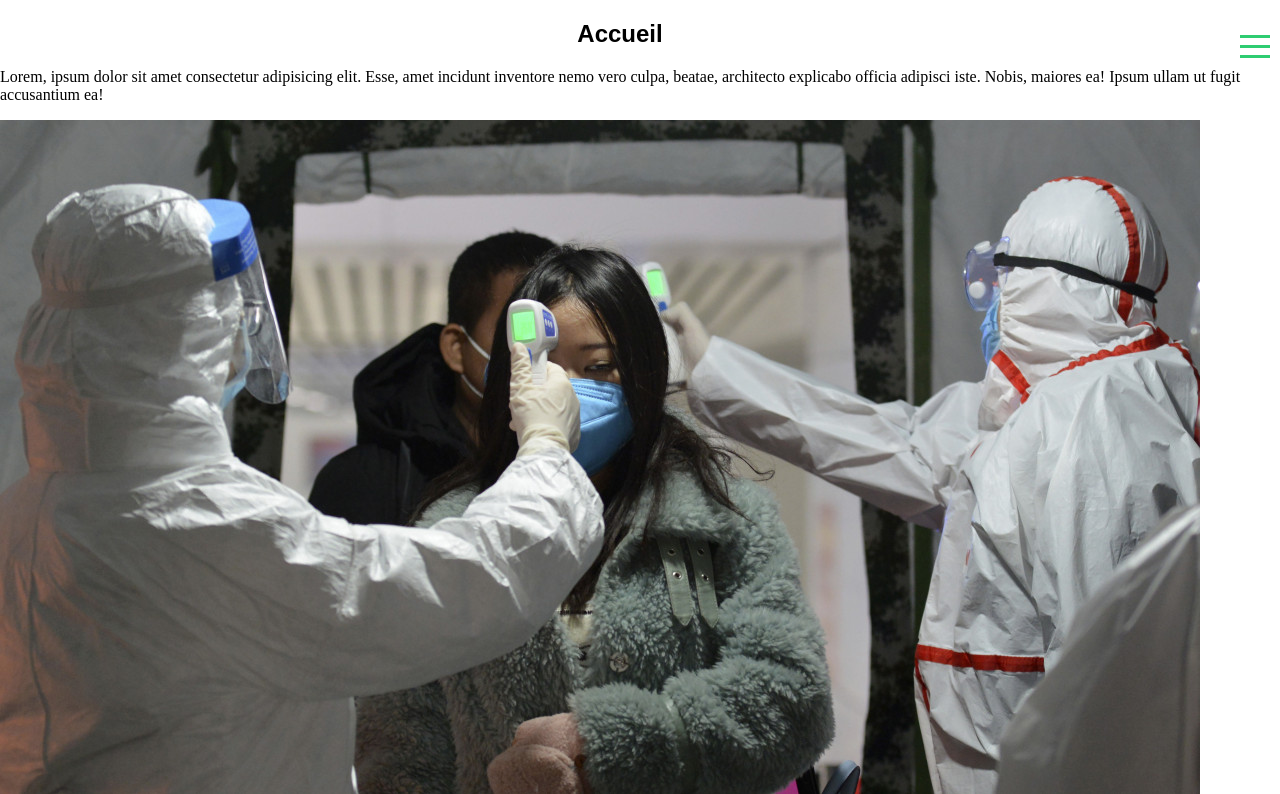
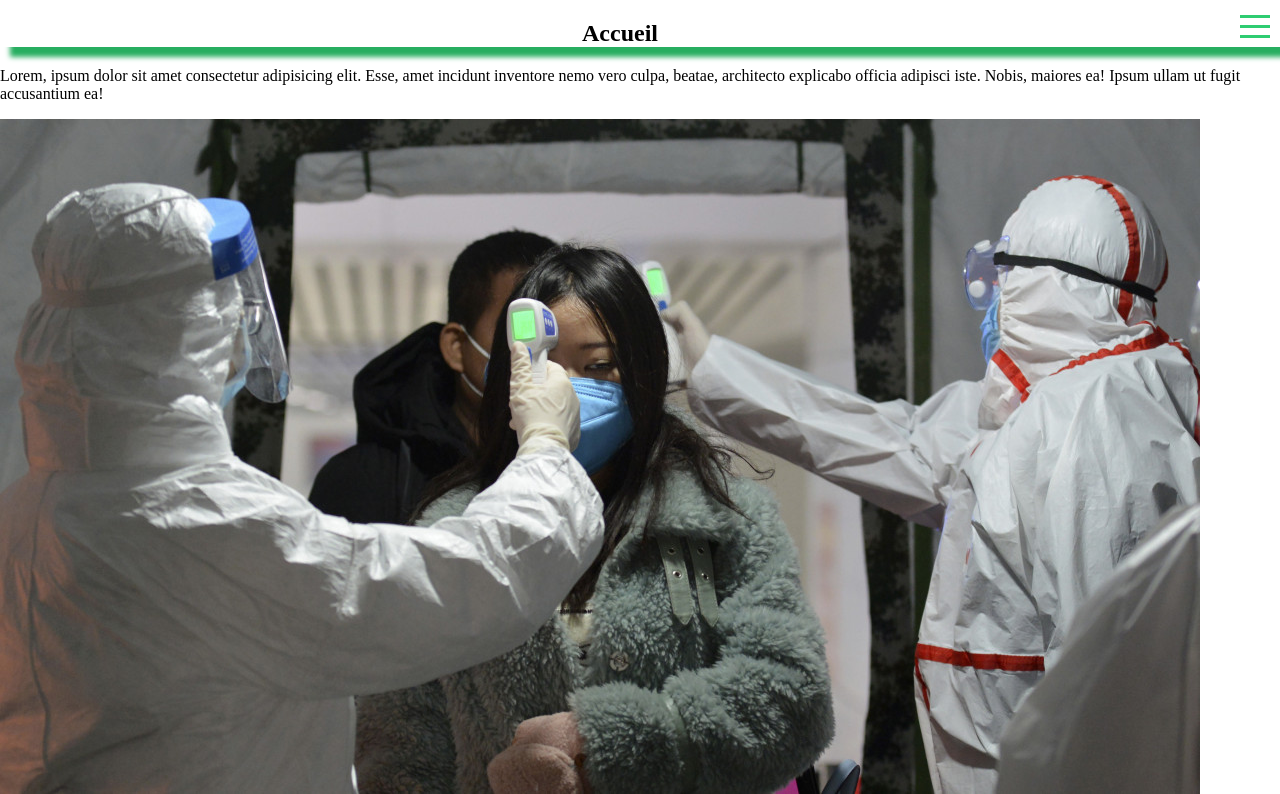
Before and after one commit to Widka/projet, a PHP site: page / in a window 1280 px wide. Shown: the top 794 px of the page. Run offline with PHP 8.4, Linux system fonts and the light colour scheme.

Commit message:
ajout shadowbox

```diff
--- a/blog/assets/css/style.css
+++ b/blog/assets/css/style.css
@@ -24,7 +24,7 @@ html, body {
     position: relative;
     float: right;
     margin-right: 10px;
-    margin-top: 5px;
+    margin-top: -15px;
     cursor: pointer;
 }
 .toggle_btn span {
@@ -78,8 +78,10 @@ html, body {
     margin-top: -20px;
 }
 h2 {
-    font-family: sans-serif;
-    text-align: center;
+    -moz-box-shadow:10px 10px 5px #27ae60;
+-webkit-box-shadow:10px 10px 5px #27ae60;
+box-shadow:10px 10px 5px #27ae60;
+text-align: center;
 }
 #logo img {
     padding-left: 22px;
```
